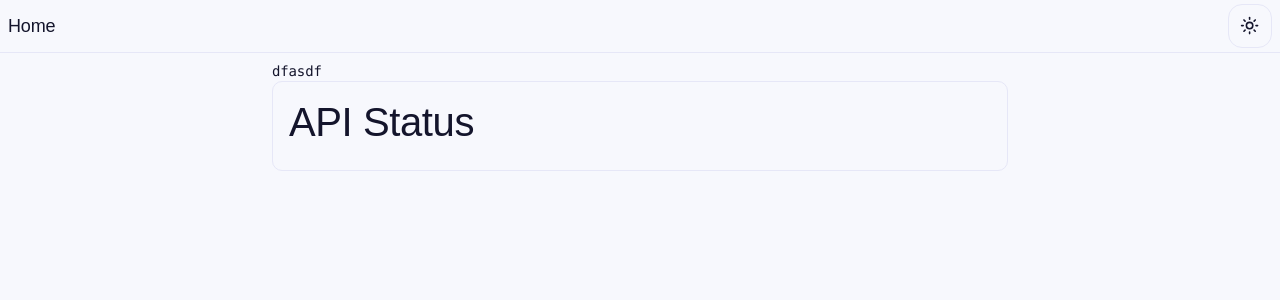
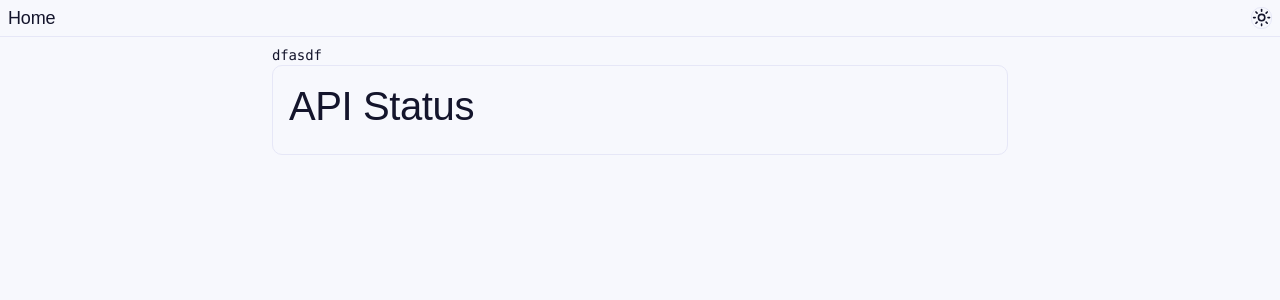
Before and after one commit to lightchain-protocol/lcai-dev-portal, a Next.js app in the folder apps/web/: page / in a window 1280 px wide. Shown: the top 300 px of the page. Built offline with nearby package versions, Linux system fonts and the light colour scheme.

Commit message:
fix: button size

```diff
--- a/apps/web/src/components/ui/button.tsx
+++ b/apps/web/src/components/ui/button.tsx
@@ -5,7 +5,7 @@ import { cva } from "class-variance-authority";
 import { cn } from "@/lib/utils";
 
 const buttonVariants = cva(
-	"group/button inline-flex shrink-0 select-none items-center justify-center whitespace-nowrap rounded-xl text-button-label outline-none transition-all focus-visible:ring-2 focus-visible:ring-ring focus-visible:ring-offset-2 disabled:pointer-events-none disabled:opacity-50",
+	"group/button inline-flex shrink-0 select-none items-center justify-center whitespace-nowrap rounded-[10px] text-button-label outline-none transition-all focus-visible:ring-2 focus-visible:ring-ring focus-visible:ring-offset-2 disabled:pointer-events-none disabled:opacity-50",
 	{
 		variants: {
 			variant: {
@@ -21,11 +21,9 @@ const buttonVariants = cva(
 				link: "text-primary underline-offset-4 hover:underline",
 			},
 			size: {
-				default: "h-11 gap-2 px-6",
-				xs: "h-7 gap-1 px-3 text-[10px]",
-				sm: "h-9 gap-1.5 px-4",
-				lg: "h-12 gap-3 px-8",
-				icon: "size-11",
+				default: "h-11 gap-2 px-4 font-bold text-body-m",
+				xs: "h-8 gap-1 px-3 font-bold text-body-s",
+				sm: "h-9 gap-1.5 px-4 font-bold text-body-s",
 			},
 		},
 		defaultVariants: {
```
